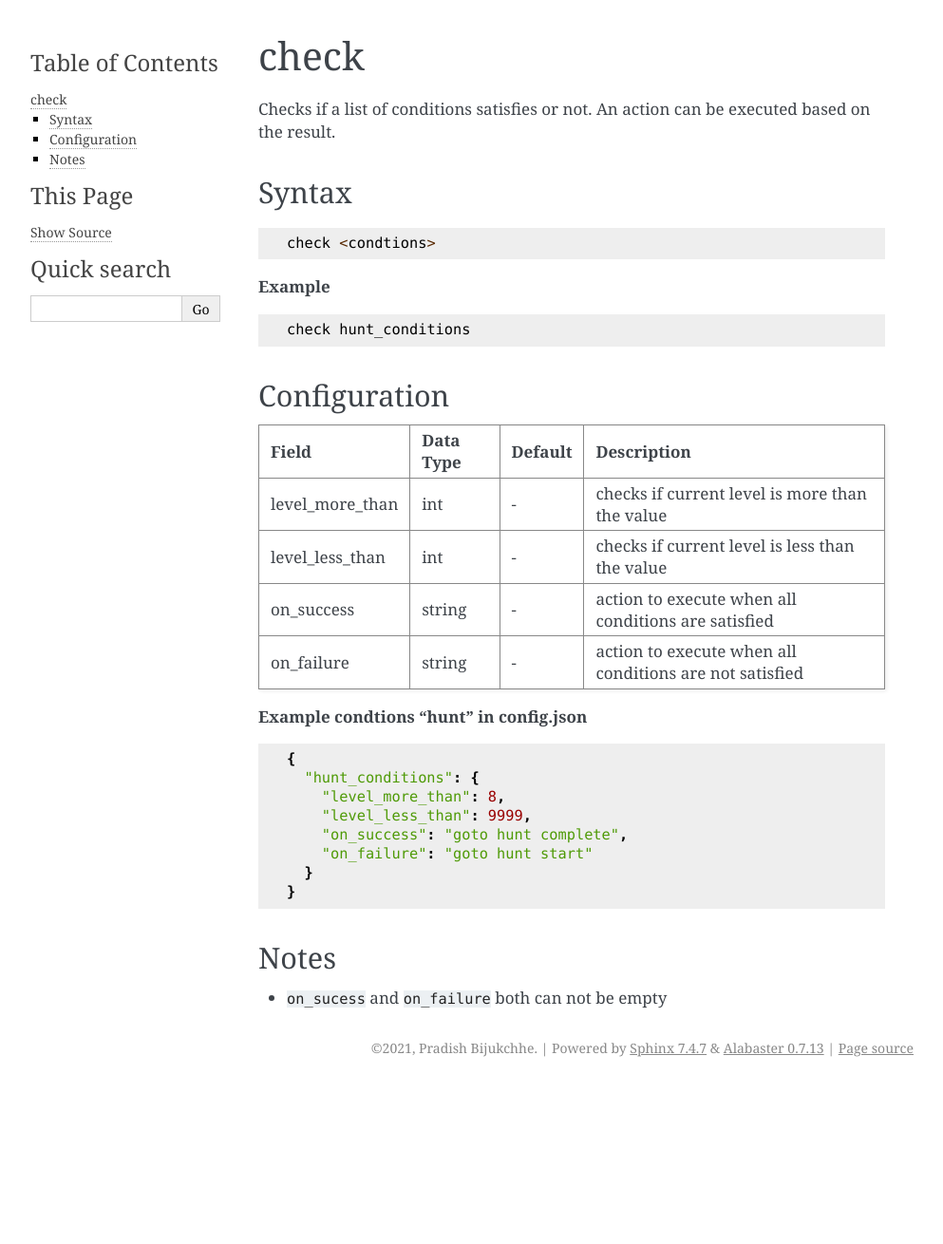
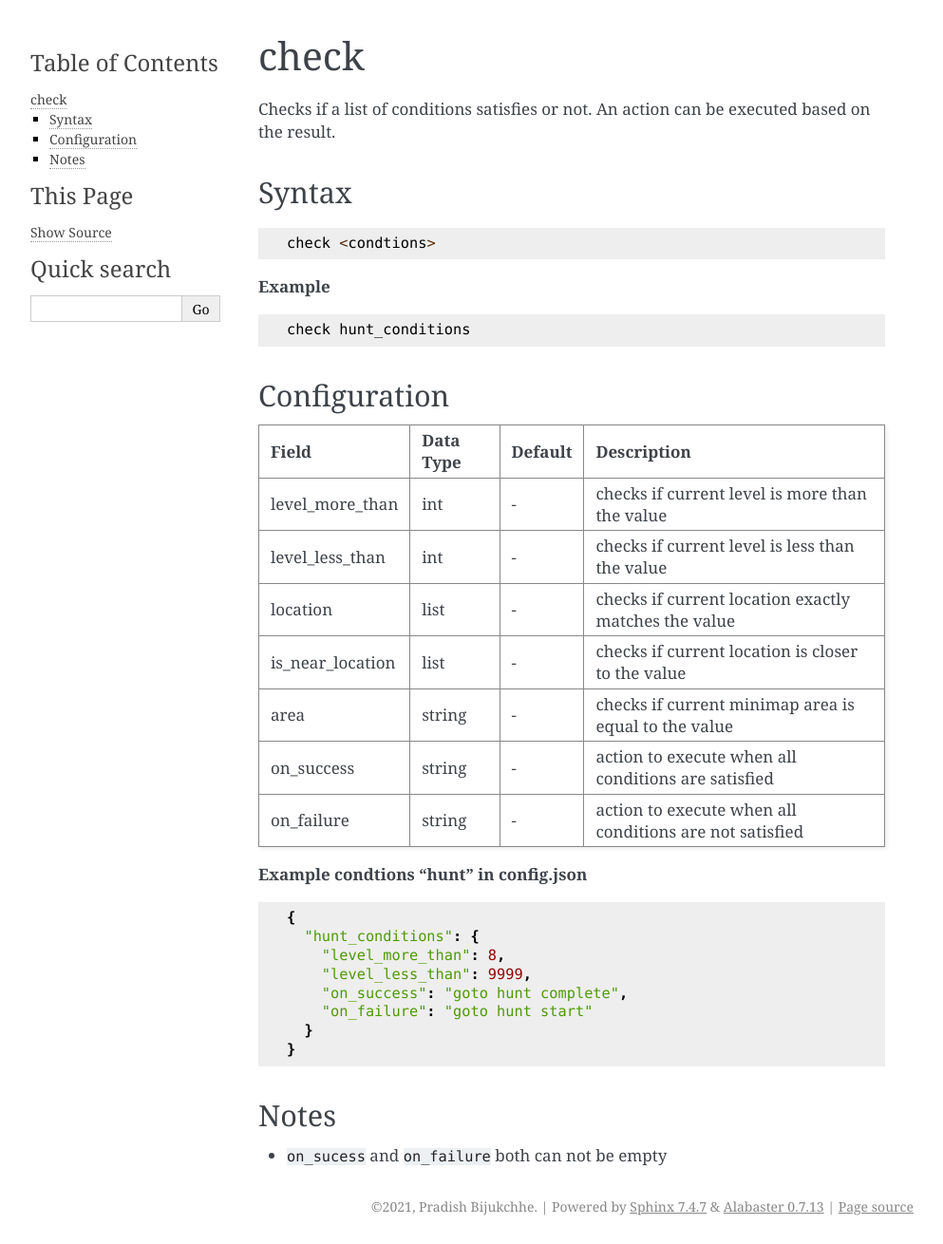
Before and after one commit to pradishb/paladin-docs, a Sphinx documentation site: the page built from source/check.md, in a window 1280 px wide. Shown: the whole page at 95% size, without its empty margins (148-1141 px from the left). Built offline with Sphinx 7.4.7, drawn with Linux system fonts in a browser that asks for light colours; before the commit the page ends 1143 px from its top, so only the background shows below that.

Commit message:
Updates check

```diff
--- a/source/check.md
+++ b/source/check.md
@@ -16,12 +16,15 @@ check hunt_conditions
 
 ## Configuration
 
-| Field           | Data Type | Default | Description                                             |
-| --------------- | --------- | ------- | ------------------------------------------------------- |
-| level_more_than | int       | -       | checks if current level is more than the value          |
-| level_less_than | int       | -       | checks if current level is less than the value          |
-| on_success      | string    | -       | action to execute when all conditions are satisfied     |
-| on_failure      | string    | -       | action to execute when all conditions are not satisfied |
+| Field            | Data Type | Default | Description                                             |
+| ---------------- | --------- | ------- | ------------------------------------------------------- |
+| level_more_than  | int       | -       | checks if current level is more than the value          |
+| level_less_than  | int       | -       | checks if current level is less than the value          |
+| location         | list      | -       | checks if current location exactly matches the value    |
+| is_near_location | list      | -       | checks if current location is closer to the value       |
+| area             | string    | -       | checks if current minimap area is equal to the value    |
+| on_success       | string    | -       | action to execute when all conditions are satisfied     |
+| on_failure       | string    | -       | action to execute when all conditions are not satisfied |
 
 **Example condtions "hunt" in config.json**
 
```
